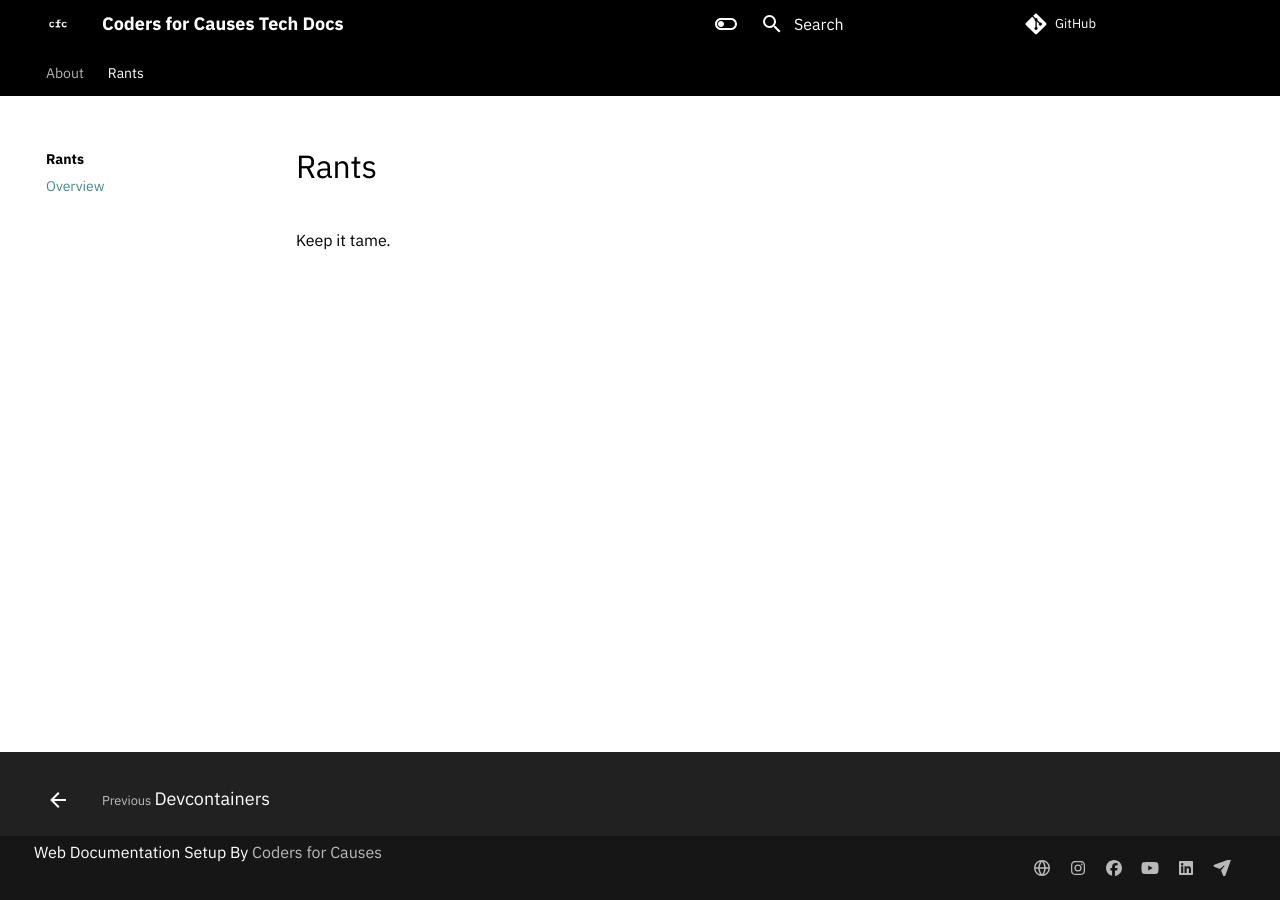
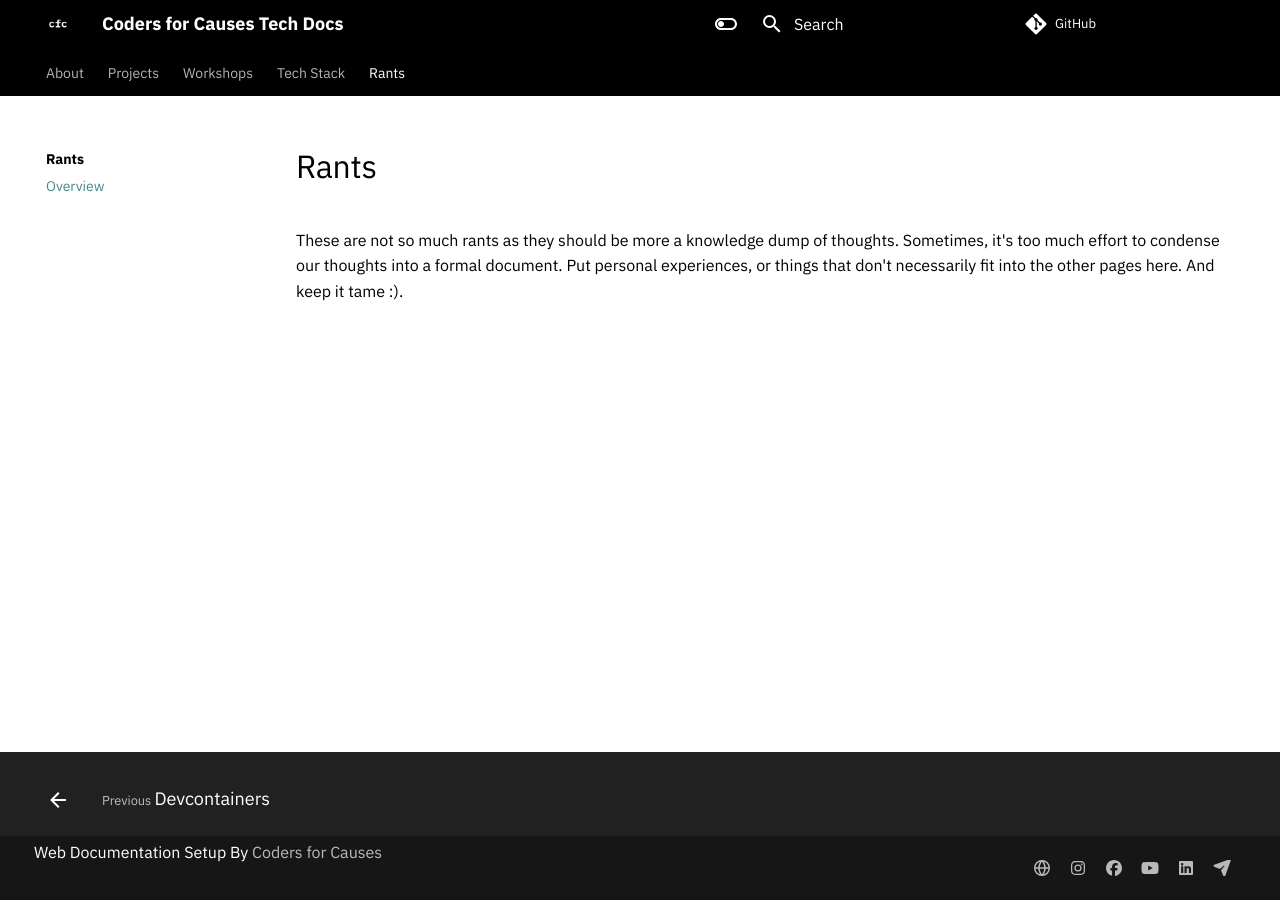
Before and after one commit to codersforcauses/tech-docs, an MkDocs documentation site: the page built from docs/rants/index.md, in a window 1280 px wide. Built offline with MkDocs 1.6.1 and Material for MkDocs 9.7.7, drawn with Linux system fonts in a browser that asks for light colours; comment, search, counter and statistics services are not loaded.

Commit message:
Fix structure

```diff
--- a/docs/rants/index.md
+++ b/docs/rants/index.md
@@ -1,3 +1,3 @@
 # Rants
 
-Keep it tame.
+These are not so much rants as they should be more a knowledge dump of thoughts. Sometimes, it's too much effort to condense our thoughts into a formal document. Put personal experiences, or things that don't necessarily fit into the other pages here. And keep it tame :).
--- a/mkdocs.yml
+++ b/mkdocs.yml
@@ -59,8 +59,8 @@ markdown_extensions:
   - pymdownx.keys
   - pymdownx.mark
   - pymdownx.emoji:
-      emoji_index: !!python/name:materialx.emoji.twemoji
-      emoji_generator: !!python/name:materialx.emoji.to_svg
+      emoji_index: !!python/name:material.extensions.emoji.twemoji
+      emoji_generator: !!python/name:material.extensions.emoji.to_svg
   - tables
   - toc:
       permalink: true
@@ -102,7 +102,6 @@ extra_javascript:
   - https://polyfill.io/v3/polyfill.min.js?features=es6
   - https://cdn.jsdelivr.net/npm/mathjax@3/es5/tex-mml-chtml.js
   - https://cdnjs.cloudflare.com/ajax/libs/tablesort/5.2.1/tablesort.min.js
-  - javascripts/tablesort.js
 
 # If you want to put extra CSS
 extra_css:
@@ -114,18 +113,19 @@ nav:
 - About:
   - Overview: index.md
   - Contributions: contributions.md
-  - Projects:
-    - Overview: projects/index.md
-    - Determining Clients: projects/clients.md
-    - During: projects/during.md
-    - Handover: projects/handover.md
-  - Workshops:
-    - Overview: workshops/index.md
-    - Existing Workshops: workshops/existing-workshops.md
-    - New Workshops: workshops/new-workshops.md
-  - Tech Stack:
-    - Overview: stack/index.md
-    - Picking a New Stack: stack/new-stack.md
-    - Devcontainers: stack/devcontainers.md
+- Projects:
+  - Overview: projects/index.md
+  - Determining Clients: projects/clients.md
+  - Planning a Project: projects/planning.md
+  - During Projects: projects/during.md
+  - Handover: projects/handover.md
+- Workshops:
+  - Overview: workshops/index.md
+  - Existing Workshops: workshops/existing-workshops.md
+  - New Workshops: workshops/new-workshops.md
+- Tech Stack:
+  - Overview: stack/index.md
+  - Picking a New Stack: stack/new-stack.md
+  - Devcontainers: stack/devcontainers.md
 - Rants:
   - Overview: rants/index.md
```
